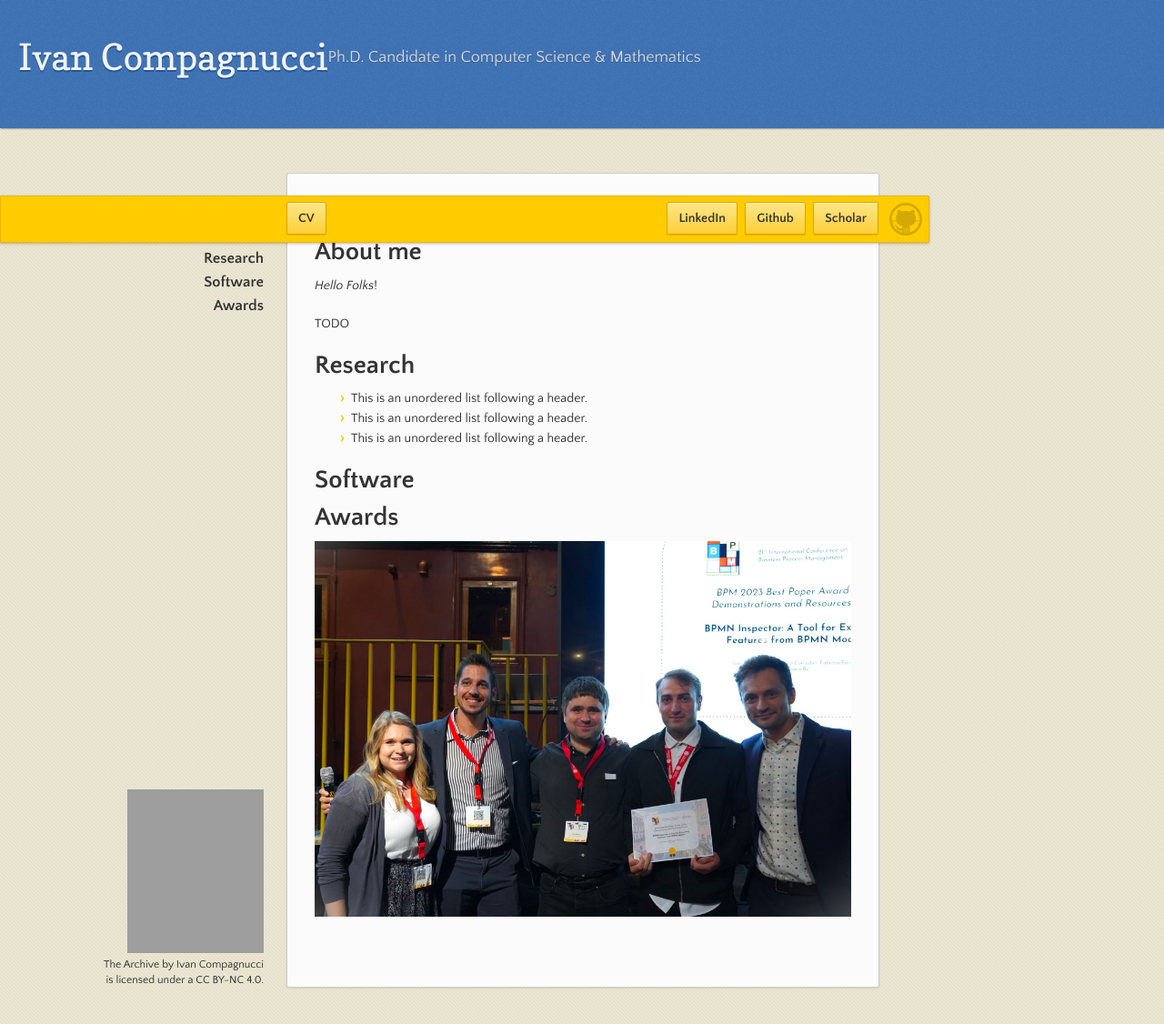
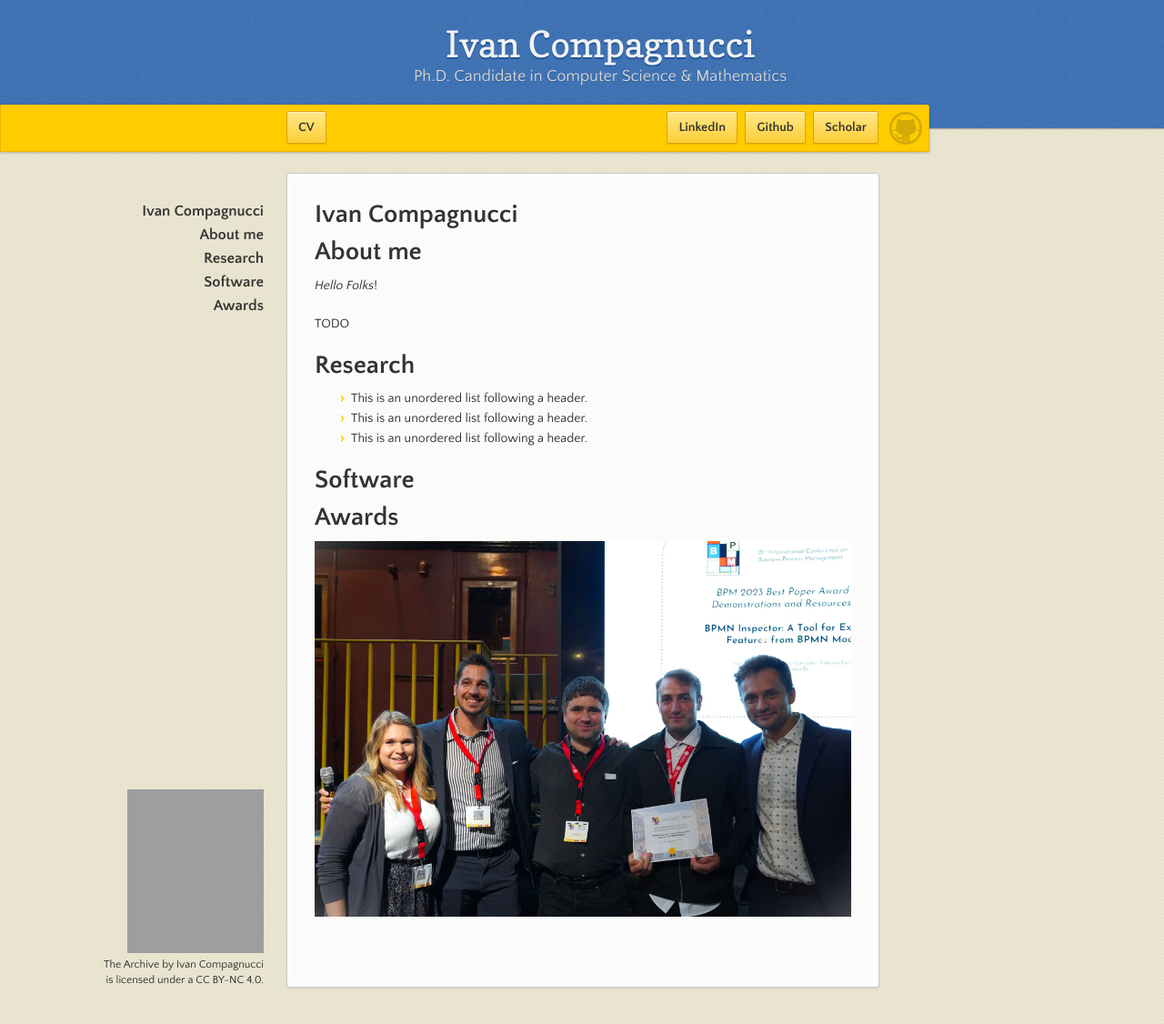
Before and after one commit to IvanComp/IvanComp.github.io, a Jekyll site: the page built from index.md, in a window 1280 px wide and 1126 px high. Shown: the whole window at 91% size. Built offline with Jekyll 4.4.1, drawn with Linux system fonts in a browser that asks for light colours; our own code applies the rules of GitHub Pages for plain Markdown files; grey boxes are pictures that could not be loaded.

Commit message:
Added changes on header

```diff
--- a/_layouts/default.html
+++ b/_layouts/default.html
@@ -17,14 +17,14 @@
   </head>
   <body>
 
-  <header style="display: flex; align-items: center;">
+  <header>
           <h1>{{ page.title | default: site.title | default: site.github.repository_name }}</h1>
           <p>{{ page.description | default: site.description | default: site.github.project_tagline }}</p>
   </header>
 
       <div></div>
 
-      <div style="margin-top: 100px" id="banner">
+      <div id="banner">
         <span id="logo"></span>
 
         <a href="./assets/file/Scientific_CV_Ivan_Compagnucci.pdf" download="Scientific_CV_Ivan_Compagnucci.pdf" class="button fork"><strong>CV</strong></a>
```
